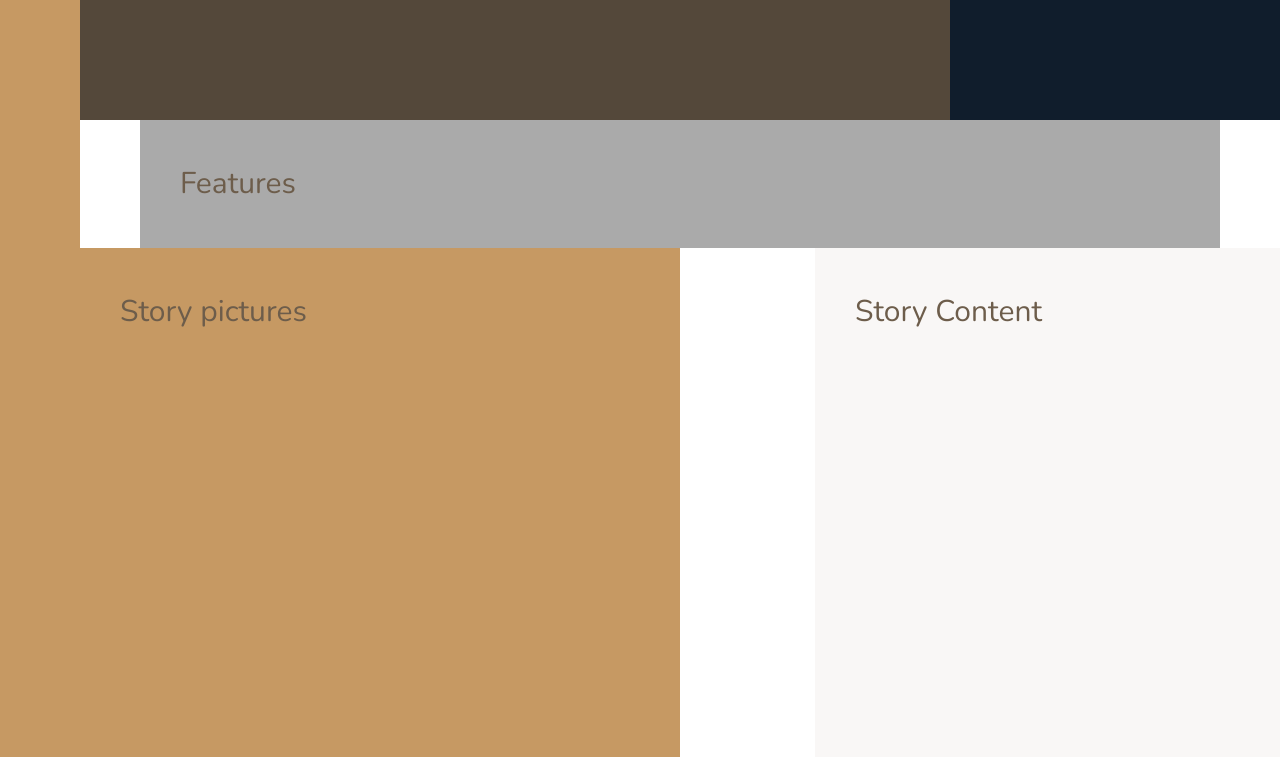
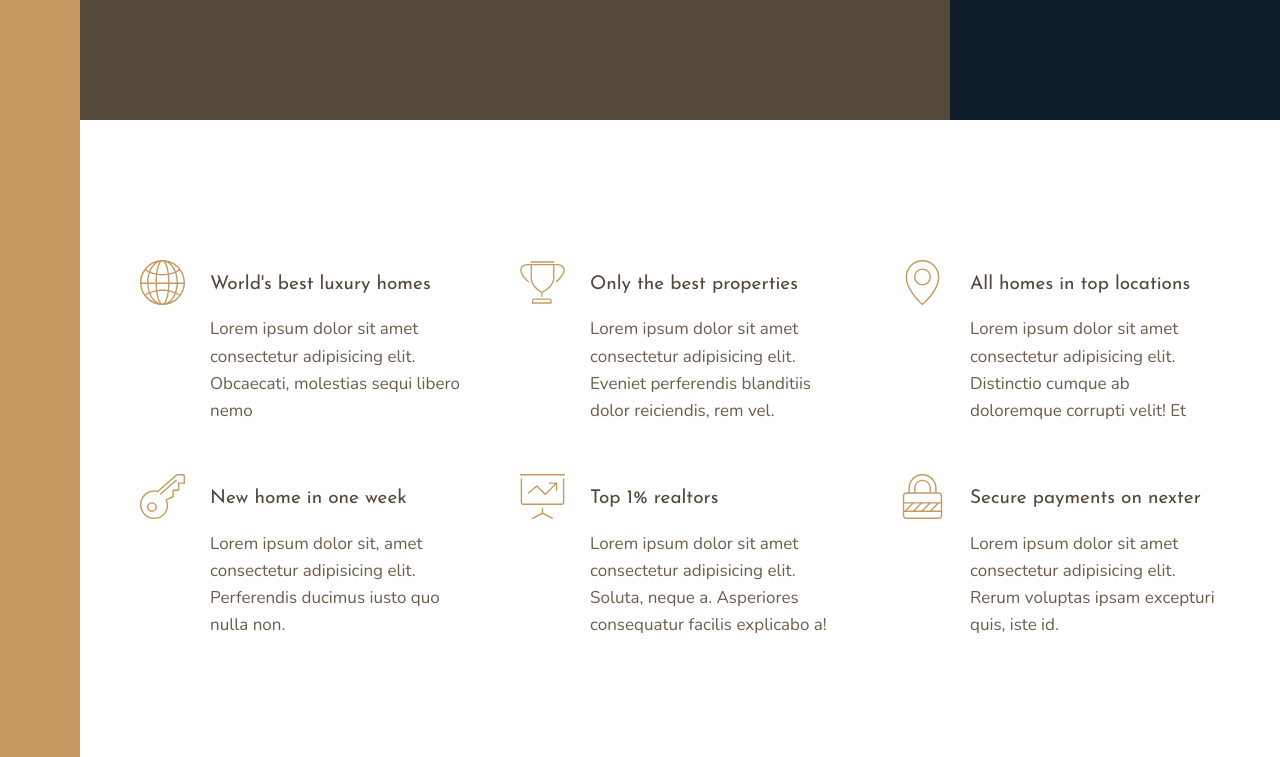
Before and after one commit to bhosaleT/Nexter-advancedCSS-GRID, a website: page index.html in a window 1280 px wide. Shown: the part 520-1277 px from the top of the page. Drawn offline with nearby package versions, Linux system fonts and the light colour scheme.

Commit message:
designed the features section with css grid

```diff
--- a/index.html
+++ b/index.html
@@ -18,13 +18,66 @@
         sidebar
     </div>
     <header class="header">
-       header
+        header
     </header>
     <div class="realtors">
         Top 3 realtors
     </div>
     <section class="features">
-        Features
+        <div class="feature">
+            <svg class="feature__icon">
+                <use xlink:href="img/sprite.svg#icon-global"></use>
+            </svg>
+            <h4 class="heading-4 heading-4--dark">World's best luxury homes</h4>
+            <p class="feature__text">Lorem ipsum dolor sit amet consectetur adipisicing elit. Obcaecati, molestias
+                sequi libero
+                nemo</p>
+        </div>
+        <div class="feature">
+            <svg class="feature__icon">
+                <use xlink:href="img/sprite.svg#icon-trophy"></use>
+            </svg>
+            <h4 class="heading-4 heading-4--dark ">Only the best properties</h4>
+            <p class="feature__text">Lorem ipsum dolor sit amet consectetur adipisicing elit. Eveniet perferendis
+                blanditiis dolor reiciendis, rem vel.</p>
+
+        </div>
+        <div class="feature">
+            <svg class="feature__icon">
+                <use xlink:href="img/sprite.svg#icon-map-pin"></use>
+            </svg>
+            <h4 class="heading-4 heading-4--dark ">All homes in top locations</h4>
+            <p class="feature__text">Lorem ipsum dolor sit amet consectetur adipisicing elit. Distinctio cumque ab
+                doloremque corrupti velit! Et</p>
+
+        </div>
+        <div class="feature">
+            <svg class="feature__icon">
+                <use xlink:href="img/sprite.svg#icon-key"></use>
+            </svg>
+            <h4 class="heading-4 heading-4--dark ">New home in one week</h4>
+            <p class="feature__text">Lorem ipsum dolor sit, amet consectetur adipisicing elit. Perferendis ducimus
+                iusto quo nulla non.</p>
+
+        </div>
+        <div class="feature">
+            <svg class="feature__icon">
+                <use xlink:href="img/sprite.svg#icon-presentation"></use>
+            </svg>
+            <h4 class="heading-4 heading-4--dark ">Top 1% realtors</h4>
+            <p class="feature__text">Lorem ipsum dolor sit amet consectetur adipisicing elit. Soluta, neque a.
+                Asperiores consequatur facilis explicabo a!</p>
+
+        </div>
+        <div class="feature">
+            <svg class="feature__icon">
+                <use xlink:href="img/sprite.svg#icon-lock"></use>
+            </svg>
+            <h4 class="heading-4 heading-4--dark">Secure payments on nexter</h4>
+            <p class="feature__text">Lorem ipsum dolor sit amet consectetur adipisicing elit. Rerum voluptas ipsam
+                excepturi quis, iste id.</p>
+
+        </div>
     </section>
     <div class="story__pictures">
         Story pictures
@@ -41,7 +94,7 @@
         Gallery
     </section>
     <footer class="footer">
-     footer
+        footer
     </footer>
 </body>
 
--- a/sass/_base.scss
+++ b/sass/_base.scss
@@ -45,9 +45,4 @@ body {
       6rem,
       1fr
     ) [full-end];
-
-  & > * {
-    padding: 40px;
-    font-size: 3rem;
-  }
 }
--- a/sass/_features.scss
+++ b/sass/_features.scss
@@ -1,4 +1,30 @@
-.features{
-    background-color: $color-grey-light-2;
-    grid-column: center-start / center-end;
+.features {
+  // background-color: $color-grey-light-2;
+  grid-column: center-start / center-end;
+
+  margin: 15rem 0;
+
+  display: grid;
+  grid-template-columns: repeat(auto-fit, minmax(25rem, 1fr));
+  grid-gap: 6rem;
+  align-items: start;
 }
+
+.feature {
+  display: grid;
+  grid-template-columns: min-content 1fr;
+  grid-row-gap: 1.5rem;
+  grid-column-gap: 2.5rem;
+
+  &__icon {
+    fill: $color-primary;
+    width: 4.5rem;
+    height: 4.5rem;
+    grid-row: 1 / span 2;
+    transform: translateY(-1rem);
+  }
+
+  &__text {
+    font-size: 1.7rem;
+  }
+}
--- a/sass/_typography.scss
+++ b/sass/_typography.scss
@@ -0,0 +1,28 @@
+%heading {
+  font-family: $font-display;
+  font-weight: 400;
+}
+
+.heading-1 {
+  @extend %heading;
+}
+
+.heading-2 {
+}
+
+.heading-3 {
+}
+
+.heading-4 {
+  @extend %heading;
+
+  font-size: 1.9rem;
+
+  &--light {
+    color: $color-grey-light-1;
+  }
+
+  &--dark {
+    color: $color-grey-dark-1;
+  }
+}
```
Also changed, not shown: css/style.css.
